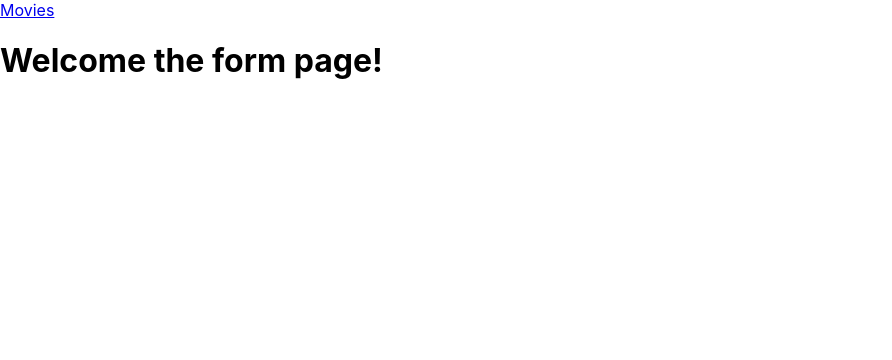
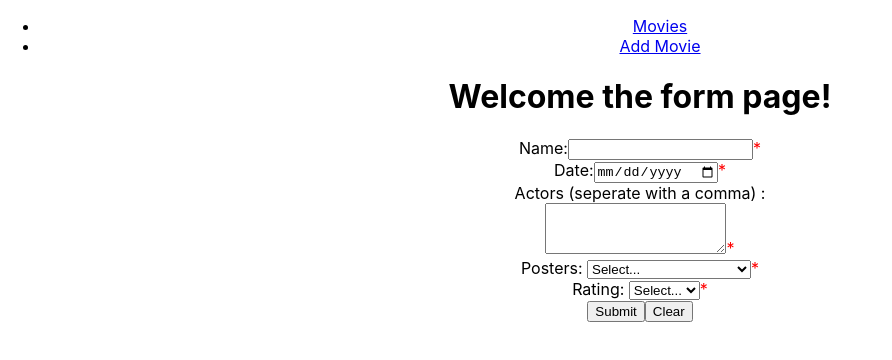
Before and after one commit to Venombane/movie-review-app, a React (Create React App) app in the folder movie-react-app/: page /FormPage in a window 1280 px wide. Shown: the top 360 px of the page, without its empty margins (0-892 px from the left). Built offline with nearby package versions, Linux system fonts and the light colour scheme.

Commit message:
Assorted Changes
Fixed navigation between pages to be more modular, finished the form, and added moved the pages to their own files.

```diff
--- a/movie-react-app/src/App.js
+++ b/movie-react-app/src/App.js
@@ -1,53 +1,83 @@
-import logo from './logo.svg';
-import { useRoutes, Link } from 'react-router-dom';
+import React from 'react';
+import { BrowserRouter as Router,
+  Route,
+  Routes,
+  Link,
+} from 'react-router-dom';
+import DisplayMovies from './pages/ListofMovies'
+import FormPage from './pages/FormPage';
 import NavBar from './NavBar';
 import './App.css';
-import { useState, useEffect } from 'react';
-import { MovieList } from './Movies';
 
 
-function App() {
-  let element = useRoutes([
-    {path: '/', element: <L/>},
-    {path: '/FormPage', element: <Form />},
-  ]);
 
-  return element;
-
+const App = () => {
+    return (
+      <Router>
+        <div className="App">
+          <NavBar />
+          <Routes>
+            <Route path="/" element={<DisplayMovies />} exact />
+            <Route path="/FormPage" element={<FormPage />}/>
+          </Routes>
+        </div>
+      </Router>
+    );
 }
 
-function L() {
-  const [movies, setMovies] = useState(null);
 
-  useEffect( () => {
-    fetch("./movies.json")
-    .then( response => response.json() )
-    .then( setMovies )
-    .then( console.log(movies))
-    .catch( e => console.log(e.message) );
-  }, [])
 
-  return (
-    <>
-      <nav>
-        <Link to='/FormPage'>Add Review</Link>
-      </nav>
-      <h1>Hello</h1>
-      <MovieList movies={movies} setMovies={setMovies}/>
-    </>
 
-  );
-}
+function FormValidation() {
+  const $ = selector => document.querySelector(selector);
 
-function Form() {
-  return (
-    <>
-      <nav>
-        <Link to='/'>Movies</Link>
-      </nav>
-      <h1>Welcome the form page!</h1>
-    </>
-  );
+        const processEntries = () => {
+            const name = $("#name");
+            const date = $("#date");
+            const actors = $("#actors");
+            const posters = $("#posters");
+            const rating = $("#rating");
+
+            let isValid = true;
+            if (name.value === "") {
+                alert("Name is required");
+                isValid = false;
+            }
+            if (date.value === "") {
+                alert("Date is required");
+                isValid = false;
+            }
+            if (actors.value === "") {
+                alert("Actors is required.");
+                isValid = false;
+            }
+
+            if (posters.value === "") {
+                alert("Posters is required");
+                isValid = false;
+            }
+            if (rating.value === "") {
+                alert("Rating is required");
+                isValid = false;
+            }
+
+
+
+            if (isValid === true) {
+                $("form").submit();
+            }
+        };
+
+        const resetForm = () => {
+            $('form').reset();
+            $("#name").focus();
+        }
+
+        document.addEventListener("DOMContentLoaded", () => {
+            $('#btnsubmit').addEventListener("click", processEntries);
+            $('#clear').addEventListener("click", resetForm);
+            $('#recipe-name').focus();
+        });
 }
 
 export default App;
--- a/movie-react-app/src/Movies.js
+++ /dev/null
@@ -1,28 +0,0 @@
-import React from "react";
-
-export function MovieList( {movies = [], onChangeMovies = f => f }) {
-    if(movies == null || movies == undefined )
-        return <h2>No movies available</h2>;
-
-    return (
-        <>
-        {
-        movies.map((movie, i) => {
-
-            return (
-                <>
-                <h2>{movie.name}</h2>
-                <img src={movie.poster} alt={movie.name} height="300" width="200"></img>
-                <h3>{movie.date}</h3>
-                <h3>{movie.actors}</h3>
-                <h3>Rating: {movie.rating}</h3>
-                <button>Delete</button>
-                <hr></hr>
-                </>
-            )
-        })
-        }
-        </>
-
-    );
-}
--- a/movie-react-app/src/NavBar.js
+++ b/movie-react-app/src/NavBar.js
@@ -0,0 +1,17 @@
+import React from "react";
+import { Link } from "react-router-dom";
+
+const NavBar = () => (
+    <nav>
+        <ul>
+            <li>
+                <Link to="/">Movies</Link>
+            </li>
+            <li>
+                <Link to="/FormPage">Add Movie</Link>
+            </li>
+        </ul>
+    </nav>
+);
+
+export default NavBar;
--- a/movie-react-app/src/index.js
+++ b/movie-react-app/src/index.js
@@ -1,6 +1,5 @@
 import React from 'react';
 import ReactDOM from 'react-dom/client';
-import { BrowserRouter as Router} from 'react-router-dom';
 import './index.css';
 import App from './App';
 
@@ -8,7 +7,5 @@ const root = ReactDOM.createRoot(
     document.getElementById('root')
 );
 root.render(
-    <Router>
         <App />
-    </Router>
 );
--- /dev/null
+++ b/movie-react-app/src/pages/FormPage.js
@@ -0,0 +1,118 @@
+import React from "react";
+
+const FormPage = () => (
+    <>
+      <h1>Welcome the form page!</h1>
+      <form name="movie-review">
+        <div>
+          <label>
+            Name:
+            <input type="text" name="name" />
+          </label>
+          <span style={{color: 'red'}}>*</span>
+        </div>
+
+        <div>
+          <label>
+            Date:
+            <input type="date" name="date" />
+          </label>
+          <span style={{color: 'red'}}>*</span>
+        </div>
+
+        <div>
+          <div>
+            <label>Actors (seperate with a comma) : </label>
+          </div>
+          <textarea id="actors" rows="3" name="actors"></textarea>
+          <span style={{color: 'red'}}>*</span>
+        </div>
+
+        <div>
+          <label>Posters: </label>
+          <select defaultValue="" name="posters" id="posters">
+            <option value="" disabled hidden>Select...</option>
+            <option value="images/Avengers1.jpg">Avengers</option>
+            <option value="images/Avengers2.jpg">Avengers: Age of Ultron</option>
+            <option value="images/Avengers3.jpg">Avengers: Infinity War</option>
+            <option value="images/Avengers4.jpg">Avengers: Endgame</option>
+          </select>
+          <span style={{color: 'red'}}>*</span>
+        </div>
+
+        <div>
+          <label>Rating: </label>
+          <select defaultValue="" name="rating" id="rating">
+            <option value="" disabled hidden>Select...</option>
+            <option value="10">10</option>
+            <option value="9">9</option>
+            <option value="8">8</option>
+            <option value="7">7</option>
+            <option value="6">6</option>
+            <option value="5">5</option>
+            <option value="4">4</option>
+            <option value="3">3</option>
+            <option value="2">2</option>
+            <option value="1">1</option>
+          </select>
+          <span style={{color: 'red'}}>*</span>
+        </div>
+        <input type="button" id="btnsubmit" value="Submit"></input>
+        <input type="button" id="clear" value="Clear"></input>
+      </form>
+    </>
+);
+
+function FormValidation() {
+    const $ = selector => document.querySelector(selector);
+
+          const processEntries = () => {
+              const name = $("#name");
+              const date = $("#date");
+              const actors = $("#actors");
+              const posters = $("#posters");
+              const rating = $("#rating");
+
+              let isValid = true;
+              if (name.value === "") {
+                  alert("Name is required");
+                  isValid = false;
+              }
+              if (date.value === "") {
+                  alert("Date is required");
+                  isValid = false;
+              }
+              if (actors.value === "") {
+                  alert("Actors is required.");
+                  isValid = false;
+              }
+
+              if (posters.value === "") {
+                  alert("Posters is required");
+                  isValid = false;
+              }
+              if (rating.value === "") {
+                  alert("Rating is required");
+                  isValid = false;
+              }
+
+
+
+              if (isValid === true) {
+                  $("form").submit();
+              }
+          };
+
+          const resetForm = () => {
+              $('form').reset();
+              $("#name").focus();
+          }
+
+          document.addEventListener("DOMContentLoaded", () => {
+              $('#btnsubmit').addEventListener("click", processEntries);
+              $('#clear').addEventListener("click", resetForm);
+              $('#recipe-name').focus();
+          });
+  };
+
+export default FormPage;
--- /dev/null
+++ b/movie-react-app/src/pages/ListofMovies.js
@@ -0,0 +1,23 @@
+import React from "react";
+import { useState, useEffect } from 'react';
+import { MovieList } from './Movies';
+
+const DisplayMovies= () => {
+    const [movies, setMovies] = useState(null);
+
+    useEffect( () => {
+      fetch("./movies.json")
+      .then( response => response.json() )
+      .then( setMovies )
+      .then( console.log(movies))
+      .catch( e => console.log(e.message) );
+    }, [])
+
+    return (
+      <>
+        <MovieList movies={movies} setMovies={setMovies}/>
+      </>
+
+    );
+  }
+  export default DisplayMovies;
--- /dev/null
+++ b/movie-react-app/src/pages/Movies.js
@@ -0,0 +1,28 @@
+import React from "react";
+
+export function MovieList( {movies = [], onChangeMovies = f => f }) {
+    if(movies === null || movies === undefined )
+        return <h2>No movies available</h2>;
+
+    return (
+        <>
+        {
+        movies.map((movie, i) => {
+
+            return (
+                <>
+                <h2>{movie.name}</h2>
+                <img src={movie.poster} alt={movie.name} height="300" width="200"></img>
+                <h3>{movie.date}</h3>
+                <h3>{movie.actors}</h3>
+                <h3>Rating: {movie.rating}</h3>
+                <button>Delete</button>
+                <hr></hr>
+                </>
+            )
+        })
+        }
+        </>
+
+    );
+}
```
Also changed, not shown: movie-react-app/src/FormPage.js (deleted, +0 -10 lines), movie-react-app/public/images/Avengers4.jpg (added), movie-react-app/src/ListofMovies.js (deleted), 1 other file (tests, documents, lock files or other folders).
